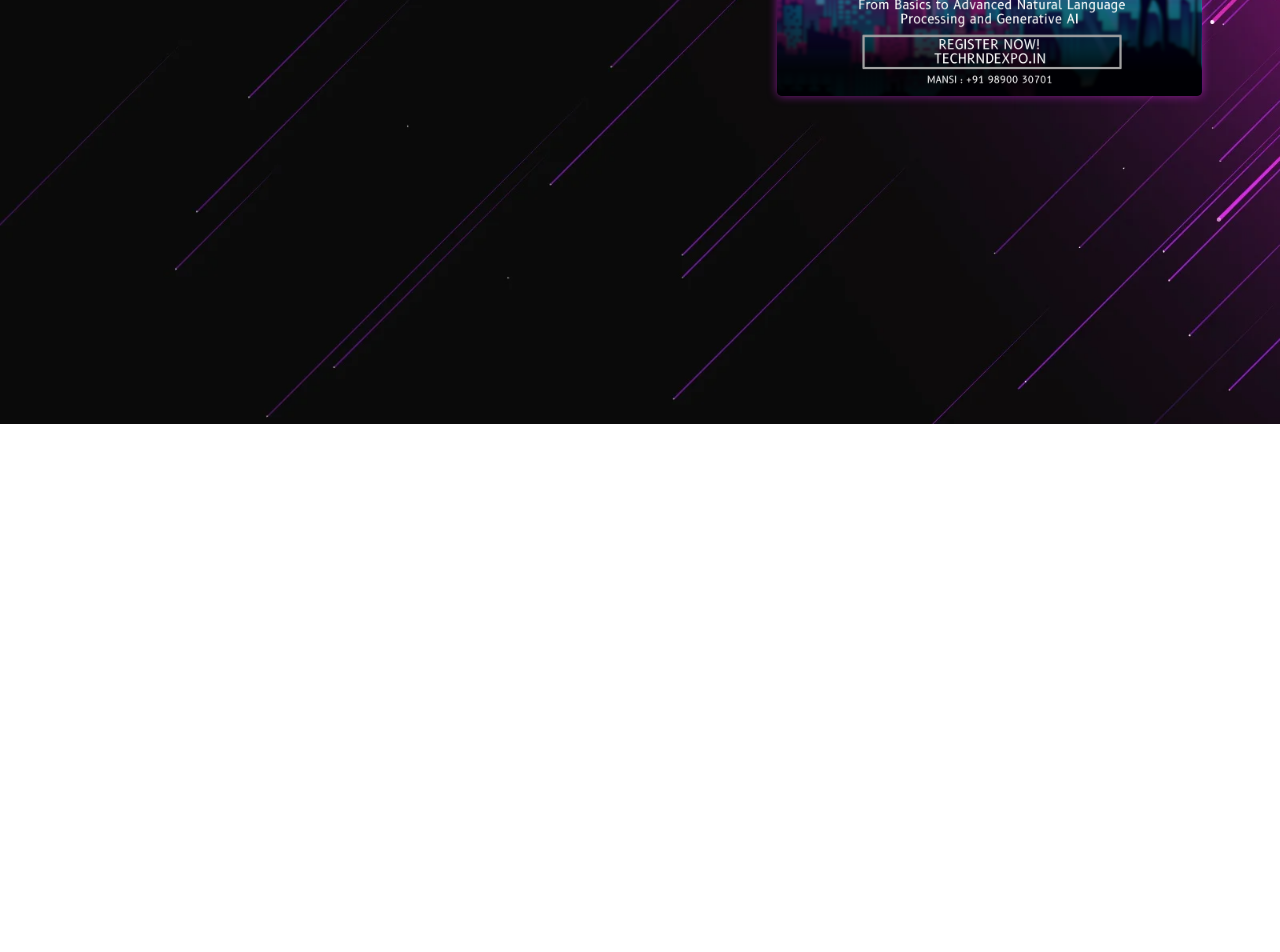
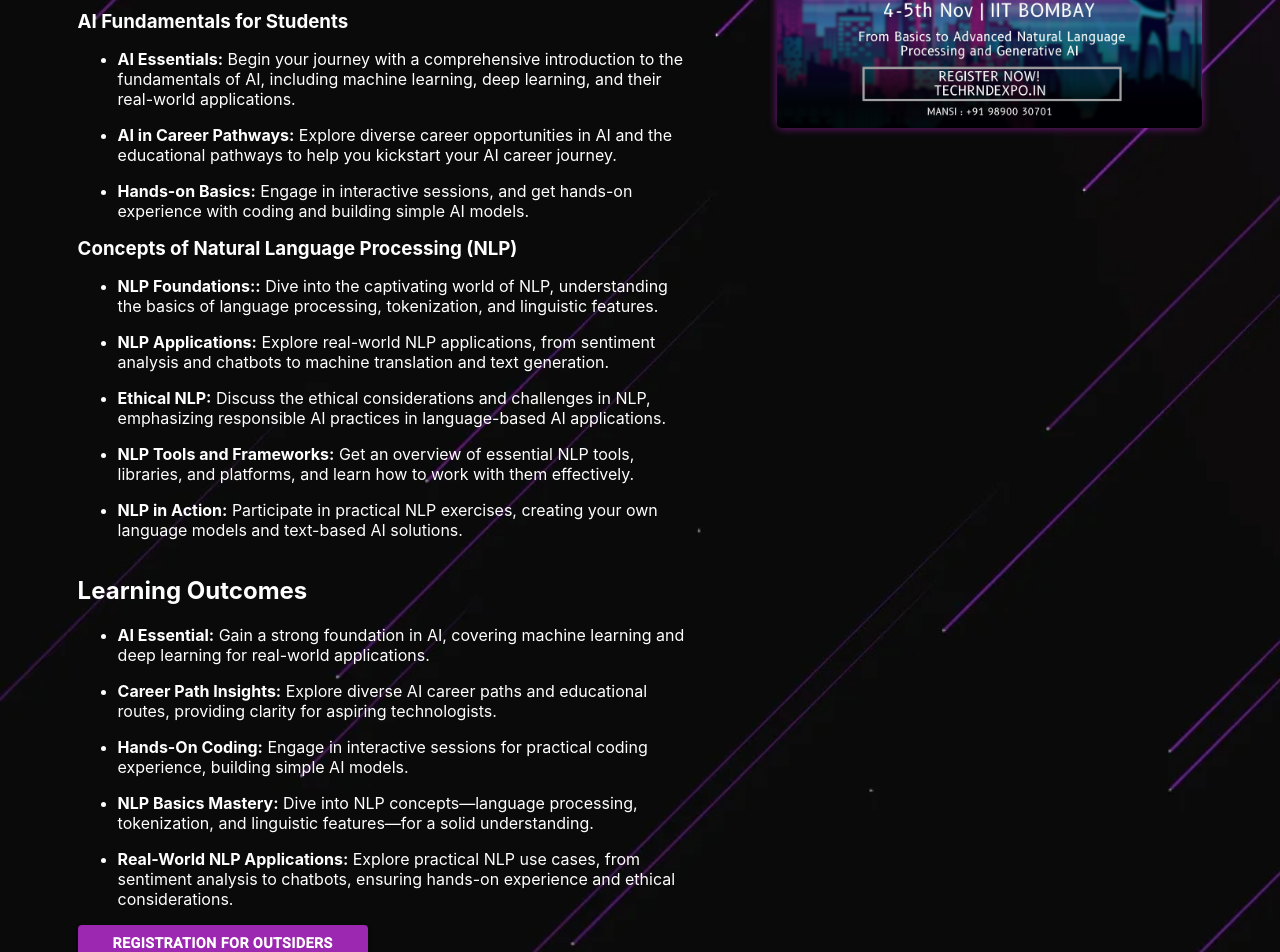
Before and after one commit to ITC-WEB-TEAM-23-24/tech_expo, a React (Create React App) app: page /workshops/0 in a window 1280 px wide. Shown: the part 440-1392 px from the top of the page. Before the commit the page ends 864 px from the top, so only its background shows below. Built offline with nearby package versions, Linux system fonts and the light colour scheme.

Commit message:
added register button and updated content in ai and web3

```diff
--- a/src/components/footer.scss
+++ b/src/components/footer.scss
@@ -2,8 +2,8 @@
 	/* background-image: url(../images/bg.jpg); */
     // background-color: rgba(51, 11, 51, 0.352);
 	text-align: center;
-	padding-top: 10%;
-	margin-top: -15%;
+	// padding-top: 10%;
+	// margin-top: -15%;
 }
 
 .site-footer{
--- a/src/pages/page/data.js
+++ b/src/pages/page/data.js
@@ -51,6 +51,74 @@ const workshop_data = [
   {   id: 1,
       dataImage: w1,
       title: "Ai Workshop",
+      highlights: [
+        {title: "AI Fundamentals for Students",
+        content: [
+          {
+            subtitle: 'AI Essentials',
+            subcontent: 'Begin your journey with a comprehensive introduction to the fundamentals of AI, including machine learning, deep learning, and their real-world applications.'
+          },
+          {
+            subtitle: 'AI in Career Pathways',
+            subcontent: 'Explore diverse career opportunities in AI and the educational pathways to help you kickstart your AI career journey.'
+          },
+          {
+            subtitle: 'Hands-on Basics',
+            subcontent: "Engage in interactive sessions, and get hands-on experience with coding and building simple AI models."
+          }
+
+        ]
+        },
+        {
+          title: "Concepts of Natural Language Processing (NLP)",
+          content: [
+            {
+              subtitle: 'NLP Foundations:',
+              subcontent: 'Dive into the captivating world of NLP, understanding the basics of language processing, tokenization, and linguistic features.'
+            },
+            {
+              subtitle: 'NLP Applications',
+              subcontent: 'Explore real-world NLP applications, from sentiment analysis and chatbots to machine translation and text generation.'
+            },
+            {
+              subtitle: 'Ethical NLP',
+              subcontent: 'Discuss the ethical considerations and challenges in NLP, emphasizing responsible AI practices in language-based AI applications.'
+            },
+            {
+              subtitle: 'NLP Tools and Frameworks',
+              subcontent: 'Get an overview of essential NLP tools, libraries, and platforms, and learn how to work with them effectively.'
+            },
+            {
+              subtitle: 'NLP in Action',
+              subcontent: 'Participate in practical NLP exercises, creating your own language models and text-based AI solutions.'
+            }
+          ]
+
+        }
+      ],
+      learningOutcomes: [
+        {
+          subtitle: 'AI Essential',
+          subcontent: 'Gain a strong foundation in AI, covering machine learning and deep learning for real-world applications.'
+        },
+        {
+          subtitle: 'Career Path Insights',
+          subcontent: 'Explore diverse AI career paths and educational routes, providing clarity for aspiring technologists.'
+        },
+        {
+          subtitle: 'Hands-On Coding',
+          subcontent: 'Engage in interactive sessions for practical coding experience, building simple AI models.'
+        },
+        {
+          subtitle: 'NLP Basics Mastery',
+          subcontent: 'Dive into NLP concepts—language processing, tokenization, and linguistic features—for a solid understanding.'
+        },
+        {
+          subtitle: 'Real-World NLP Applications',
+          subcontent: 'Explore practical NLP use cases, from sentiment analysis to chatbots, ensuring hands-on experience and ethical considerations.'
+        },
+
+      ],
       description: "Location : IIT Bombay",
       detail: 'This workshop is designed to provide a holistic learning experience for students, enthusiasts, and aspiring technologists, encompassing both the foundational principles of Artificial Intelligence and the specialized world of Natural Language Processing (NLP).  Firsly we shall understand fundamentals in AI. And then we learn NLP techniques and hands on development.',
       aosDelay: "500",
@@ -61,7 +129,85 @@ const workshop_data = [
     {
       id: 2,
       dataImage: w2,
-      title: "Web3.0 Workshop",
+      title: "Web 3.0 Workshop",
+      highlights: [
+        {title: "AI Fundamentals for Students",
+        content: [
+          {
+            subtitle: 'Introduction to dApps',
+            subcontent: 'Gain a solid understanding of decentralized applications, exploring their architecture, key principles, and their disruptive potential in the digital landscape.'
+          },
+          {
+            subtitle: 'Blockchain Backbone',
+            subcontent: 'Dive into the role of blockchain technology as the foundation of dApps, and the significance of different blockchain platforms.'
+          },
+          {
+            subtitle: 'Smart Contracts',
+            subcontent: "Explore how smart contracts automate processes on the blockchain and revolutionize business logic."
+          },
+          {
+            subtitle: 'Building dApps',
+            subcontent: 'Take a step-by-step journey into building your own basic dApp, using industry tools and development languages.'
+          },
+          {
+            subtitle: 'Decentralized Apps in Action',
+            subcontent: "Explore real-world dApp applications across diverse sectors, such as finance, gaming, supply chain, and DeFi."
+          }
+
+
+
+        ]
+        },
+        {
+          title: "NFTs and Digital Collectibles",
+          content: [
+            {
+              subtitle: 'NFTs Unveiled',
+              subcontent: 'Delve into the captivating world of Non-Fungible Tokens (NFTs), understanding their uniqueness and their impact on digital art, entertainment, and beyond.              '
+            },
+            {
+              subtitle: 'NFT Applications',
+              subcontent: 'Explore the versatility of NFTs and their use cases, from collectibles and virtual real estate to digital identity and intellectual property.'
+            },
+            {
+              subtitle: 'NFT Marketplace',
+              subcontent: 'Discover the ecosystem of NFT marketplaces, how to create, buy, and sell NFTs, and the potential for artists and creators.'
+            },
+            {
+              subtitle: 'The Future of Ownership',
+              subcontent: 'Discuss the transformative potential of NFTs in redefining digital ownership, royalties, and provenance in the digital age.'
+            },
+            {
+              subtitle: 'Hands-on NFT Creation (important)',
+              subcontent: 'Get hands-on experience by creating and minting your own NFTs, guided by experts in the field'
+            }
+          ]
+
+        }
+      ],
+      learningOutcomes: [
+        {
+          subtitle: 'Web 3.0 Mastery',
+          subcontent: 'Understand the core of Web 3.0, covering decentralized apps (dApps) and NFTs, crucial for staying current in the digital landscape.'
+        },
+        {
+          subtitle: 'Hands-On dApp Development',
+          subcontent: 'Learn practical skills in building dApps, enabling participants to contribute to the evolving tech solutions across industries.'
+        },
+        {
+          subtitle: 'Blockchain Insight',
+          subcontent: "Gain a clear understanding of blockchain's role as the foundation for dApps, applicable knowledge for professionals in finance, supply chain, and related fields."
+        },
+        {
+          subtitle: 'NFT Expertise',
+          subcontent: 'Dive into NFTs, exploring creation, buying, and selling processes, with a hands-on session for practical experience in this transformative digital space.'
+        },
+        {
+          subtitle: 'Real-World Application Exposure',
+          subcontent: 'Explore actual uses of dApps in finance, gaming, supply chain, and DeFi, inspiring participants to apply these technologies creatively in their domains.'
+        },
+
+      ],
       description: "Location : IIT Bombay",
       detail: "This workshop is a comprehensive exploration of Web 3.0, offering a two-part journey that begins with the fundamentals of decentralized applications (dApps) and culminates with the captivating world of Non-Fungible Tokens (NFTs) and digital collectibles. This workshop will also involve Hands-on NFT creation.",
       aosDelay: "600",
--- a/src/pages/page/index.jsx
+++ b/src/pages/page/index.jsx
@@ -2,11 +2,18 @@ import React, { useEffect, useState } from "react";
 import { compi_data, workshop_data } from "./data.js";
 import "./style.css";
 import Button from '@mui/material/Button';
+import styled from "@emotion/styled";
 
 export default function Page() {
 
   const [page_data, setPageData] = useState({});
   // var compi_data = {};
+  // const bottomStyle = {
+  //   display: "flex",
+  //   flexDirection: "column-reverse",
+  //   justifyContent: "space-around",
+  //   alignItems: "center",
+  // }
 
   useEffect(() => {
     const link_url = window.location.href; // Get the current URL
@@ -23,17 +30,52 @@ export default function Page() {
   return (
     <div className="container">
 
-      <h1 className="page-title">{page_data.title}</h1>
+      <h1 className="page-title" style={page_data.companyLogo && { margin: '0' }}>{page_data.title}</h1>
       {page_data.companyLogo &&
-        <div className="company-logo" style={{textAlign: 'center', display: 'flex', justifyContent: 'center', alignItems: 'center'}}>
+        <div className="company-logo" style={{ textAlign: 'center', display: 'flex', justifyContent: 'center', alignItems: 'center' }}>
           <h1>BY</h1>
-          <img src={page_data.companyLogo} alt="logo" style={{width: '300px'}}/>
+          <img src={page_data.companyLogo} alt="logo" style={{ width: '300px' }} />
         </div>
       }
 
       <div className="bottomContainer">
-        <div className="left">
+        <div className="left" >
           <p>{page_data.detail}</p>
+          {page_data.highlights &&
+            <div>
+              <h2>Highlights</h2>
+              {page_data.highlights.map((item, index) => {
+                return (
+                  <>
+                    <h3>{item.title}</h3>
+
+                    {item.content.map((item, index) => {
+                      return (
+                        <ul>
+                          <li><strong>{item.subtitle}:</strong> {item.subcontent}</li>
+                        </ul>
+                      )
+                    })}
+                  </>
+                )
+              })
+              }
+            </div>}
+          {page_data.learningOutcomes &&
+            <div>
+              <h2>Learning Outcomes</h2>
+              {page_data.learningOutcomes.map((item, index) => {
+                return (
+                  <>
+                    <ul>
+                      <li><strong>{item.subtitle}:</strong> {item.subcontent}</li>
+                    </ul>
+                  </>
+                )
+
+              })
+              }
+            </div>}
           {page_data.link &&
             <Button
               target="_blank"
@@ -65,8 +107,11 @@ export default function Page() {
               Register
             </Button>}
         </div>
-        <img className="main-img" src={page_data.dataImage} alt="compi" />
+        {/* <div className="bottom-bright"> */}
 
+          <img className="main-img" src={page_data.dataImage} style={page_data.highlights && {height: '100%'}} alt="compi" />
+          {/* <p style={{ color: 'white' }}>pokemon</p> */}
+        {/* </div> */}
       </div>
 
     </div>
--- a/src/pages/page/style.css
+++ b/src/pages/page/style.css
@@ -8,7 +8,7 @@
 }
 
 .page-title{
-    margin: 0;
+    margin: 0 0 2rem;
     font-size: 4rem;
     text-transform: uppercase; /* added property */
     font-family: Montserrat;
@@ -39,6 +39,7 @@
 
 .main-img{
     width: 35%;
+    /* height:50%; */
     border-radius: 5px;
     box-shadow: 0 0 10px 0 rgba(237, 41, 255, 0.5);
     -webkit-transform: scale(1);
@@ -52,6 +53,14 @@
     transform: scale(1.1);
     cursor: pointer;
 }
+
+/* .bottom-right{
+    display: flex;
+    flex-direction: column;
+    width: 30%;
+    align-items: center;
+    justify-content: center;
+} */
 
 @media screen and (max-width:1000px){
     .main-img{
```
Also changed, not shown: src/Main.jsx (+6 -4 lines), src/components/footer.jsx (+5 -5 lines), src/pages/register/index.jsx (added, +22 -0 lines), src/pages/register/style.css (added, +36 -0 lines).
